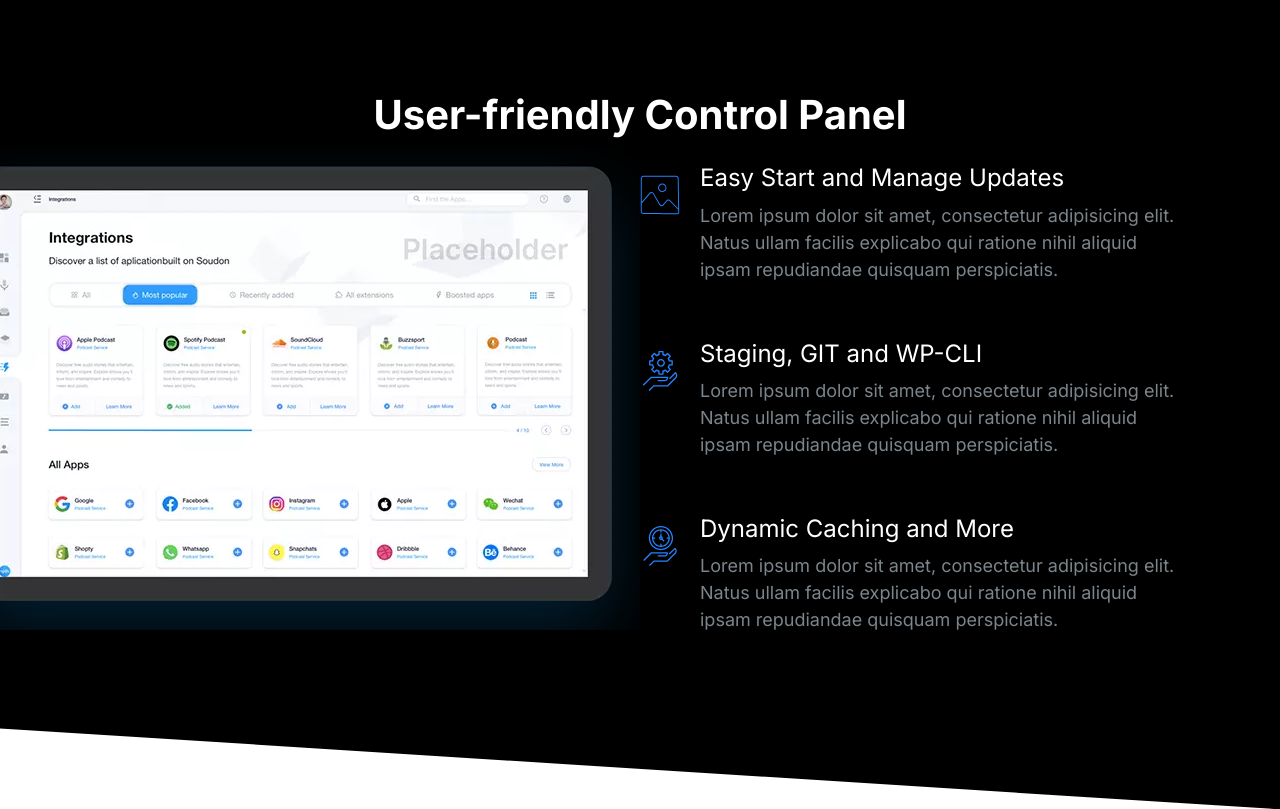
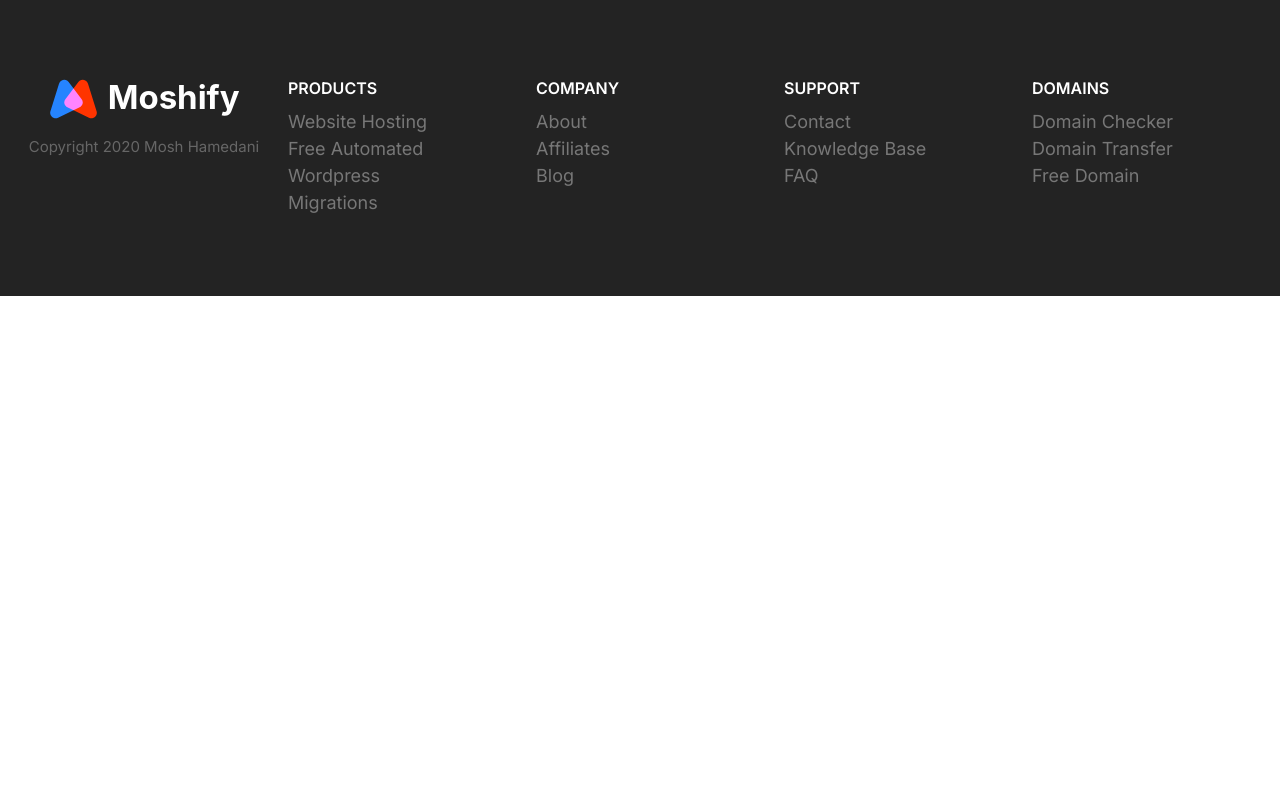
Before and after one commit to danielka89/danielka, a plain HTML site: page Moshify/index.html in a window 1280 px wide. Drawn offline with Linux system fonts and the light colour scheme.

Commit message:
Applying footer with collapsibles.

```diff
--- a/Moshify/css/styles.css
+++ b/Moshify/css/styles.css
@@ -553,6 +553,7 @@
 
 .block__header {
   text-align: center;
+  margin-bottom: 4rem;
 }
 
 .block__heading {
@@ -753,3 +754,80 @@
     max-width: 700px;
   }
 }
+
+/* Footer */
+.footer {
+  background: #232323;
+}
+
+.footer a {
+  color: #777;
+}
+
+.footer a:hover {
+  color: #fff;
+  transition: color 0.3s;
+}
+
+.footer__section {
+  padding: 2rem;
+  border-bottom: 1px solid #393939;
+}
+
+.footer__section .list {
+  margin: 0;
+}
+
+.footer__heading {
+  text-transform: uppercase;
+  font-weight: 600;
+}
+
+.footer__brand {
+  margin-top: 5rem;
+  text-align: center;
+}
+
+.footer__brand img {
+  /* TODO: Consider refactoring this and applying it to all images. */
+  width: 100%;
+  max-width: 230px;
+}
+
+.footer__copyright {
+  font-size: 2.1rem;
+  color: #fff;
+  opacity: 0.3;
+}
+
+@media screen and (min-width: 768px) {
+  .footer__sections {
+    grid-template-columns: repeat(auto-fit, minmax(10rem, 1fr));
+  }
+
+  .footer .collapsible__chevron {
+    display: none;
+  }
+
+  .footer .collapsible__content {
+    opacity: 1;
+    max-height: 100%;
+  }
+
+  .footer__brand {
+    order: -1;
+    margin-top: 1rem;
+  }
+
+  .footer__copyright {
+    font-size: 1.5rem;
+  }
+
+  .footer__section {
+    border: 0;
+  }
+
+  .footer__heading {
+    font-size: 1.6rem;
+  }
+}
--- a/Moshify/index.html
+++ b/Moshify/index.html
@@ -14,77 +14,74 @@
     <link rel="stylesheet" href="css/styles.css" />
   </head>
   <body>
-    <section class="block block--dark block--skewed-right block-showcase">
-      <header class="block__header">
-        <h2>User-friendly Control Panel</h2>
-      </header>
-      <div class="container grid grid--1x2">
-        <picture class="block-showcase__image">
-          <source
-            type="image/webp"
-            srcset="images/ipad.webp 1x, images/ipad@2x.webp 2x"
-          />
-          <source
-            type="image/png"
-            srcset="images/ipad.png 1x, images/ipad@2x.png 2x"
-          />
-          <img src="images/ipad.png" alt="" />
-        </picture>
-        <ul class="list">
-          <li>
-            <div class="media">
-              <div class="media__image">
-                <svg class="icon icon--primary">
-                  <use xlink:href="images/sprite.svg#settings"></use>
-                </svg>
-              </div>
-              <div class="media__body">
-                <h3 class="media__title">Easy Start and Manage Updates</h3>
-                <p>
-                  Lorem ipsum dolor sit amet, consectetur adipisicing elit.
-                  Natus ullam facilis explicabo qui ratione nihil aliquid ipsam
-                  repudiandae quisquam perspiciatis.
-                </p>
-              </div>
-            </div>
-          </li>
-          <li>
-            <div class="media">
-              <div class="media__image">
-                <svg class="icon icon--primary">
-                  <use xlink:href="images/sprite.svg#snap"></use>
-                </svg>
-              </div>
-              <div class="media__body">
-                <h3 class="media__title">Staging, GIT and WP-CLI</h3>
-                <p>
-                  Lorem ipsum dolor sit amet, consectetur adipisicing elit.
-                  Natus ullam facilis explicabo qui ratione nihil aliquid ipsam
-                  repudiandae quisquam perspiciatis.
-                </p>
-              </div>
-            </div>
-          </li>
-          <li>
-            <div class="media">
-              <div class="media__image">
-                <svg class="icon icon--primary">
-                  <use xlink:href="images/sprite.svg#clock"></use>
-                </svg>
-              </div>
-              <div class="media__body">
-                <h3 class="media__title">Dynamic Caching and More</h3>
-                <p>
-                  Lorem ipsum dolor sit amet, consectetur adipisicing elit.
-                  Natus ullam facilis explicabo qui ratione nihil aliquid ipsam
-                  repudiandae quisquam perspiciatis.
-                </p>
-              </div>
-            </div>
-          </li>
-        </ul>
-      </div>
-    </section>
+    <footer class="block block--dark footer">
+      <container class="grid footer__sections">
+        <section class="collapsible collapsible--expanded footer__section">
+          <header class="collapsible__header">
+            <h2 class="collapsible__heading footer__heading">Products</h2>
+            <svg class="icon icon--white collapsible__chevron">
+              <use xlink:href="images/sprite.svg#chevron"></use>
+            </svg>
+          </header>
+          <div class="collapsible__content">
+            <ul class="list">
+              <li><a href="#">Website Hosting</a></li>
+              <li><a href="#">Free Automated Wordpress</a></li>
+              <li><a href="#">Migrations</a></li>
+            </ul>
+          </div>
+        </section>
+        <section class="collapsible footer__section">
+          <header class="collapsible__header">
+            <h2 class="collapsible__heading footer__heading">Company</h2>
+            <svg class="icon icon--white collapsible__chevron">
+              <use xlink:href="images/sprite.svg#chevron"></use>
+            </svg>
+          </header>
+          <div class="collapsible__content">
+            <ul class="list">
+              <li><a href="#">About</a></li>
+              <li><a href="#">Affiliates</a></li>
+              <li><a href="#">Blog</a></li>
+            </ul>
+          </div>
+        </section>
+        <section class="collapsible footer__section">
+          <header class="collapsible__header">
+            <h2 class="collapsible__heading footer__heading">Support</h2>
+            <svg class="icon icon--white collapsible__chevron">
+              <use xlink:href="images/sprite.svg#chevron"></use>
+            </svg>
+          </header>
+          <div class="collapsible__content">
+            <ul class="list">
+              <li><a href="#">Contact</a></li>
+              <li><a href="#">Knowledge Base</a></li>
+              <li><a href="#">FAQ</a></li>
+            </ul>
+          </div>
+        </section>
+        <section class="collapsible footer__section">
+          <header class="collapsible__header">
+            <h2 class="collapsible__heading footer__heading">Domains</h2>
+            <svg class="icon icon--white collapsible__chevron">
+              <use xlink:href="images/sprite.svg#chevron"></use>
+            </svg>
+          </header>
+          <div class="collapsible__content">
+            <ul class="list">
+              <li><a href="#">Domain Checker</a></li>
+              <li><a href="#">Domain Transfer</a></li>
+              <li><a href="#">Free Domain</a></li>
+            </ul>
+          </div>
+        </section>
+        <section class="footer__brand">
+          <img src="images/logo.svg" alt="" />
+          <p class="footer footer__copyright">Copyright 2020 Mosh Hamedani</p>
+        </section>
+      </container>
+    </footer>
     <script src="js/main.js"></script>
   </body>
 </html>
```
Also changed, not shown: Moshify/components/footer.html (added, +68 -0 lines), Moshify/components/testimonial-block.html (added, +46 -0 lines).
